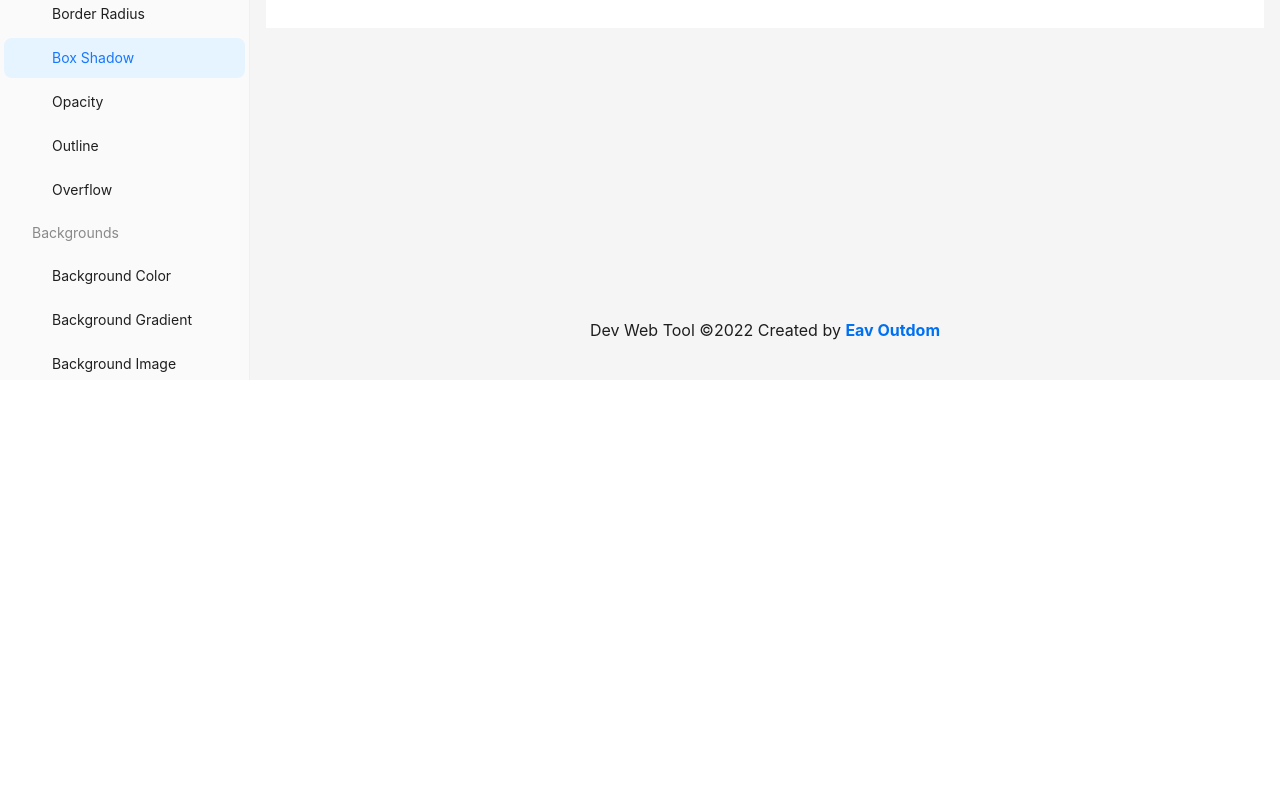
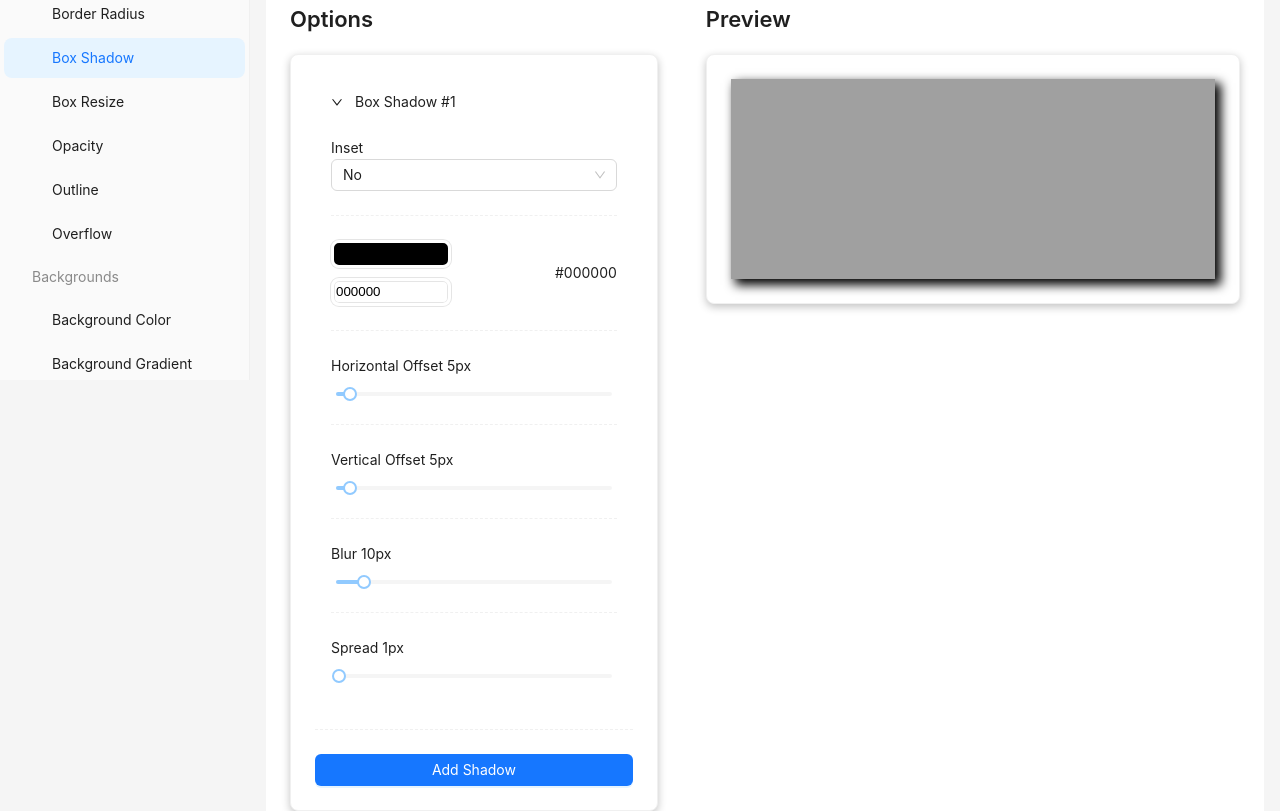
Before and after one commit to EavOutDom/dev-web-tool, a Next.js app: page /css/box-shadow in a window 1280 px wide. Shown: the part 420-1231 px from the top of the page. Before the commit the page ends 800 px from the top, so only its background shows below. Built offline with nearby package versions, Linux system fonts and the light colour scheme.

Commit message:
box-shadow

```diff
--- a/components/contentlayout/ContentLayout.js
+++ b/components/contentlayout/ContentLayout.js
@@ -6,7 +6,7 @@ import styles from './ContentLayout.module.css'
 
 const ContentLayout = ({ children, name, back, browser = { safari: '', firefox: '', chrome: '', edge: '', opera: '' } }) => {
   if (children) {
-    var [{ props: Options }, { props: Preview }] = children;
+    var [{ props: Paragraph }, { props: Options }, { props: Preview }] = children;
   }
   return (<main>
     <Link href={back}>
@@ -30,8 +30,12 @@ const ContentLayout = ({ children, name, back, browser = { safari: '', firefox:
         <FaSafari />
       </Tooltip>
     </div>}
+    {children && <>
+      <Row>
+        <Col span={24}>{Paragraph.children}</Col>
+      </Row>
       <Divider />
-    {children && <Row gutter={[48, 24]}>
+      <Row gutter={[48, 24]}>
         <Col xs={24} lg={10}>
           <div>
             {Options.children}
@@ -42,10 +46,13 @@ const ContentLayout = ({ children, name, back, browser = { safari: '', firefox:
             {Preview.children}
           </div>
         </Col>
-    </Row>}
-  </main>
+      </Row></>}
+  </main >
   );
 }
+
+const Paragraph = (children) => (children);
+ContentLayout.Paragraph = Paragraph;
 
 const Options = (children) => (children);
 ContentLayout.Options = Options;
@@ -53,4 +60,6 @@ ContentLayout.Options = Options;
 const Preview = (children) => (children);
 ContentLayout.Preview = Preview;
 
+
+
 export default ContentLayout;
--- a/data/data.js
+++ b/data/data.js
@@ -44,6 +44,10 @@ const data = [
           {
             label: 'Box Shadow',
             key: 'box-shadow'
+          },
+          {
+            label: 'Box Resize',
+            key: 'box-resize'
           },
           {
             label: 'Opacity',
--- a/pages/css/border-image.js
+++ b/pages/css/border-image.js
@@ -17,6 +17,11 @@ const BorderImage = () => {
 
   return (<section>
     <ContentLayout name='Border-Image' back='/css' browser={{ chrome: 'yes', edge: 'yes', firefox: 'yes', opera: 'yes', safari: 'yes' }}>
+      <ContentLayout.Paragraph>
+        <p>
+          {`The border-image CSS property draws an image around a given element. It replaces the element's regular border.`}
+        </p>
+      </ContentLayout.Paragraph>
       <ContentLayout.Options>
         <div>
           <p className="content_title">Options</p>
--- a/pages/css/border-radius.js
+++ b/pages/css/border-radius.js
@@ -38,6 +38,11 @@ const BorderRadius = () => {
 
   return (<section>
     <ContentLayout back={'/css'} name='Border Radius' browser={{ chrome: 'yes', edge: 'yes', firefox: 'yes', opera: 'yes', safari: 'yes' }}>
+      <ContentLayout.Paragraph>
+        <p>
+          {`The border-radius CSS property rounds the corners of an element's outer border edge. You can set a single radius to make circular corners, or two radii to make elliptical corners.`}
+        </p>
+      </ContentLayout.Paragraph>
       <ContentLayout.Options>
         <div>
           <p className="content_title">Options</p>
--- a/pages/css/border.js
+++ b/pages/css/border.js
@@ -17,6 +17,9 @@ const Border = () => {
 
   return (<section>
     <ContentLayout back='/css' name='Border' browser={{ chrome: 'yes', edge: 'yes', firefox: 'yes', opera: 'yes', safari: 'yes' }}>
+      <ContentLayout.Paragraph>
+        <p>{`The border shorthand CSS property sets an element's border. It sets the values of border-width, border-style, and border-color.`}</p>
+      </ContentLayout.Paragraph>
       <ContentLayout.Options>
         <div>
           <p className="content_title">Options</p>
--- /dev/null
+++ b/pages/css/box-shadow.js
@@ -0,0 +1,128 @@
+import { Button, Card, Collapse, Divider, Select, Slider } from "antd";
+import ContentLayout from "../../components/contentLayout/ContentLayout";
+import { useState } from "react";
+import { AiFillDelete } from 'react-icons/ai';
+import ColorPicker from "../../components/colorPicker/ColorPicker";
+
+const BoxShadow = () => {
+  const [lists, setLists] = useState([
+    {
+      id: 1,
+      inset: 0,
+      color: '#000000',
+      hOffset: 5,
+      vOffset: 5,
+      blur: 10,
+      spread: 1
+    }
+  ]);
+
+
+  function boxShadow() {
+    const newArr = [...lists];
+    console.log(newArr);
+
+    return '5px 5px 10px 1px #000'
+  };
+  return (<section>
+    <ContentLayout back='/css' name='Box Shadow' browser={{ chrome: 'yes', edge: 'yes', firefox: 'yes', opera: 'yes', safari: 'yes' }}>
+      <ContentLayout.Paragraph>
+        <p>
+          {`The box-shadow CSS property adds shadow effects around an element's frame. You can set multiple effects separated by commas. A box shadow is described by X and Y offsets relative to the element, blur and spread radius, and color.`}
+        </p>
+      </ContentLayout.Paragraph>
+      <ContentLayout.Options>
+        <div>
+          <p className="content_title">Options</p>
+          <Card>
+            <ListOptionsShadow lists={lists} setLists={setLists} />
+          </Card>
+        </div>
+      </ContentLayout.Options>
+      <ContentLayout.Preview>
+        <div>
+          <p className="content_title">Preview</p>
+          <Card>
+            <div
+              style={{
+                height: 200,
+                width: '100%',
+                background: '#a0a0a0',
+                boxShadow: boxShadow()
+              }}
+            />
+          </Card>
+        </div>
+      </ContentLayout.Preview>
+    </ContentLayout>
+  </section>);
+};
+
+const ListOptionsShadow = ({ lists, setLists }) => {
+
+  const handleChange = (value, id, obj) => {
+    const tmp = [...lists].map(item => {
+      if (item.id === id) item[obj] = value;
+      return item;
+    });
+    setLists(tmp);
+  };
+
+  const handleAddShadow = () => {
+    const newObj = {
+      id: Date.now(),
+      inset: 0,
+      color: '#000000',
+      hOffset: 5,
+      vOffset: 5,
+      blur: 10,
+      spread: 1
+    };
+    const newArr = [...lists, newObj];
+    setLists(newArr);
+  };
+
+  const getExtra = (id) => (
+    <Button type="text" icon={<AiFillDelete size={18}
+      onClick={e => {
+        e.stopPropagation();
+        const tmp = [...lists].filter(item => item.id !== id);
+        setLists(tmp);
+      }}
+    />}></Button>
+
+  );
+
+  return (<div>
+    <Collapse ghost defaultActiveKey={[lists[0].id]}>
+      {lists.map((list, index) => <Collapse.Panel key={list.id} header={`Box Shadow #${index + 1}`} extra={lists.length > 1 ? getExtra(list.id) : ''}>
+        <label htmlFor="inset">Inset</label>
+        <Select style={{ width: '100%' }} id='inset' value={list.inset} onChange={value => handleChange(value, list.id, 'inset')}>
+          <Select.Option value={0}>No</Select.Option>
+          <Select.Option value={1}>Yes</Select.Option>
+        </Select>
+        <Divider dashed />
+        <div id="color" className="items-center justify-between" style={{ gap: 10, width: '100%' }}>
+          <ColorPicker colorInput width={120} color={list.color} onChange={value => handleChange(value, list.id, 'color')} />
+          <span>{list.color}</span>
+        </div>
+        <Divider dashed />
+        <label htmlFor="hOffset">Horizontal Offset {list.hOffset + 'px'}</label>
+        <Slider id="hOffset" value={list.hOffset} onChange={v => handleChange(v, list.id, 'hOffset')} />
+        <Divider dashed />
+        <label htmlFor="vOffset">Vertical Offset {list.vOffset + 'px'}</label>
+        <Slider id="vOffset" value={list.vOffset} onChange={v => handleChange(v, list.id, 'vOffset')} />
+        <Divider dashed />
+        <label htmlFor="blur">Blur {list.blur + 'px'}</label>
+        <Slider id="blur" value={list.blur} onChange={v => handleChange(v, list.id, 'blur')} />
+        <Divider dashed />
+        <label htmlFor="spread">Spread {list.spread + 'px'}</label>
+        <Slider id="spread" value={list.spread} onChange={v => handleChange(v, list.id, 'spread')} />
+      </Collapse.Panel>)}
+    </Collapse>
+    <Divider dashed />
+    <Button type="primary" block onClick={handleAddShadow}>Add Shadow</Button>
+  </div>)
+};
+
+export default BoxShadow;
--- a/pages/css/text-color.js
+++ b/pages/css/text-color.js
@@ -12,6 +12,11 @@ const TextColor = () => {
 
   return (<section>
     <ContentLayout back={'/css'} name='Text Color' browser={{ chrome: 'yes', firefox: 'yes', safari: 'yes', edge: 'yes', opera: 'yes' }}>
+      <ContentLayout.Paragraph>
+        <p>
+          {`The color CSS property sets the foreground color value of an element's text and text decorations, and sets the currentcolor value. currentcolor may be used as an indirect value on other properties and is the default for other color properties, such as border-color.`}
+        </p>
+      </ContentLayout.Paragraph>
       <ContentLayout.Options>
         <div>
           <p className="content_title">Options</p>
```
Lines whose indentation alone changed are shown as unchanged.
